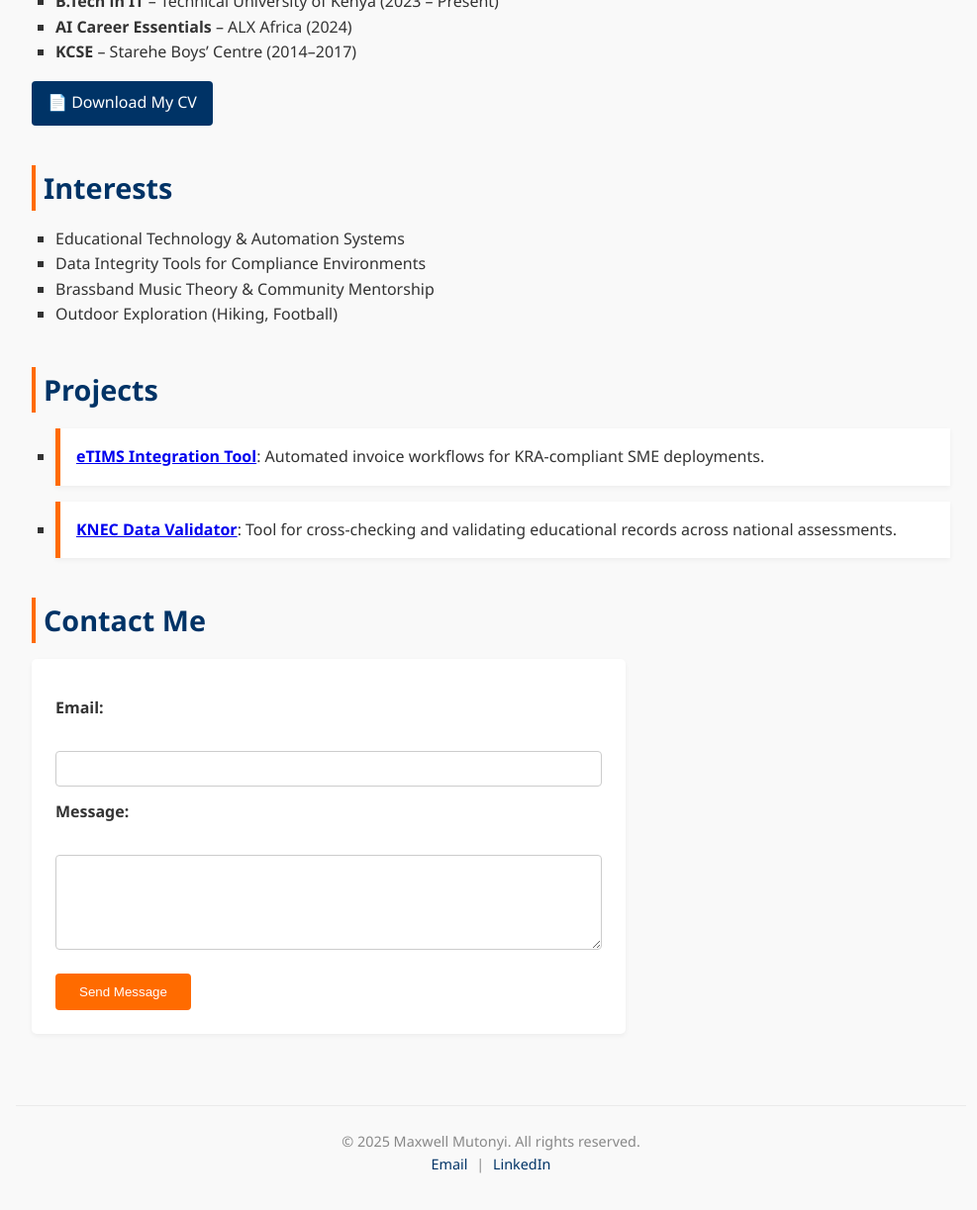
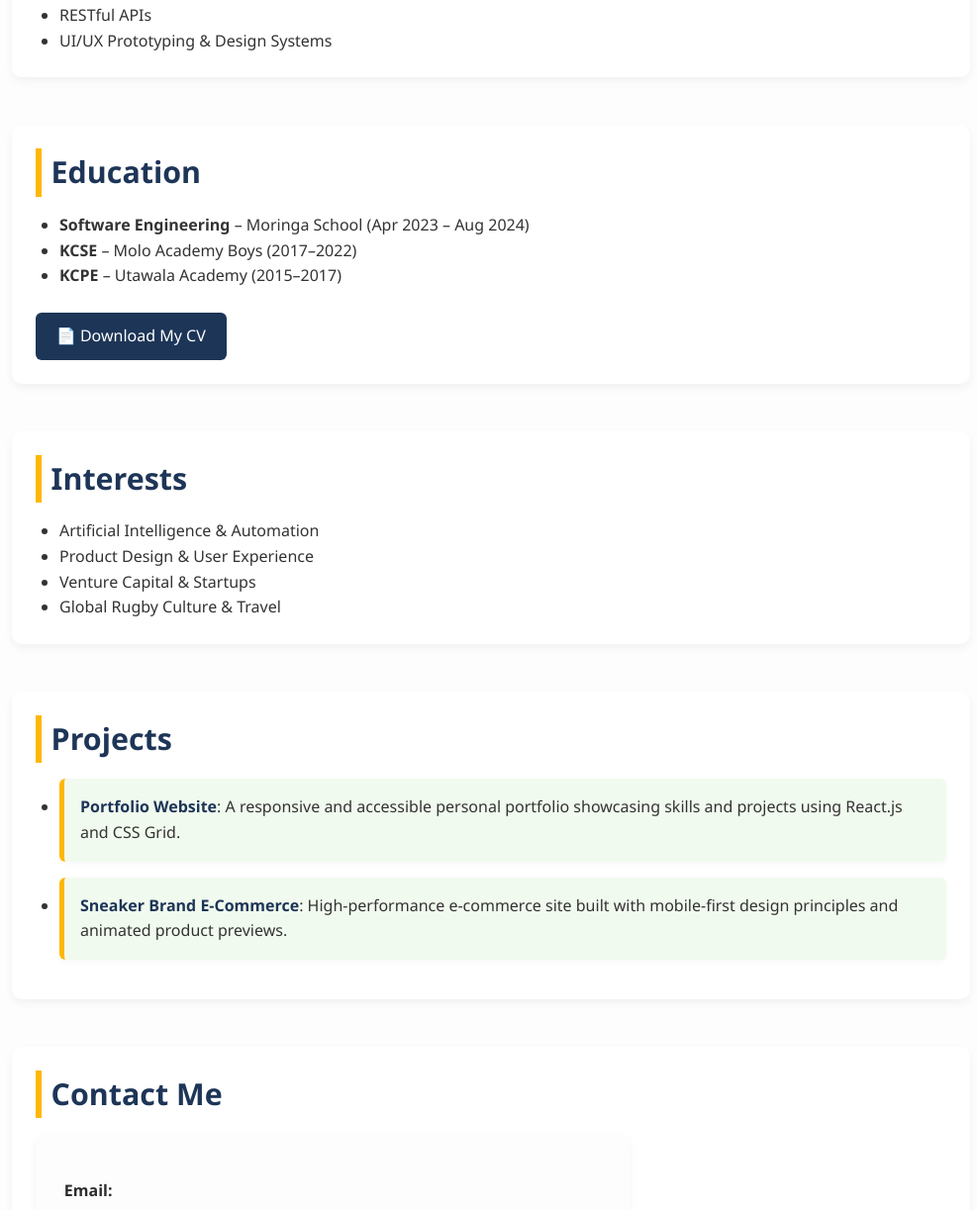
Before and after one commit to Wabosh321/portfolio-maxwell, a plain HTML site: page index.html in a window 1280 px wide. Shown: the part 712-1935 px from the top of the page at 99% size, without its empty margins (144-1131 px from the left). Drawn offline with Linux system fonts and the light colour scheme; a web font is replaced by a local one.

Commit message:
Initial commit: Walter Simekha portfolio

```diff
--- a/index.html
+++ b/index.html
@@ -1,10 +1,10 @@
- <!DOCTYPE html>
+<!DOCTYPE html>
 <html lang="en">
 <head>
   <meta charset="UTF-8" />
   <meta name="viewport" content="width=device-width, initial-scale=1.0" />
-  <meta name="author" content="Maxwell Wabomba Mutonyi" />
-  <title>Maxwell Mutonyi | Portfolio</title>
+  <meta name="author" content="Walter Peter Simekha" />
+  <title>Walter Simekha | Portfolio</title>
   <link rel="stylesheet" href="styles/main.css" />
   <link rel="preconnect" href="https://fonts.googleapis.com">
   <link href="https://fonts.googleapis.com/css2?family=Segoe+UI&display=swap" rel="stylesheet">
@@ -12,8 +12,8 @@
 
 <body>
   <header>
-    <h1>Maxwell Wabomba Mutonyi</h1>
-    <p>Information Technology Student • Automation Specialist • Technologist</p>
+    <h1>Walter Peter Simekha</h1>
+    <p>Junior Software Developer • UI/UX Enthusiast • Innovator</p>
     <nav>
       <ul>
         <li><a href="#about">About</a></li>
@@ -30,37 +30,38 @@
     <section id="about">
       <h2>About Me</h2>
       <p>
-        I'm Maxwell Wabomba Mutonyi, a mission-driven technologist trained under ICAO-aligned aviation compliance standards and currently pursuing a B.Tech in Information Technology at the Technical University of Kenya. I build high-performance automation systems, educational tech tools, and enterprise-grade scripts.
+        I’m Walter Simekha, a passionate and versatile Junior Software Developer driven by curiosity and a constant thirst for innovation. I specialize in responsive front-end development using modern frameworks like React.js and have experience collaborating with clients to deliver customized, performance-focused solutions. My goal is to build seamless digital experiences that are both beautiful and scalable.
       </p>
     </section>
 
     <section id="languages">
-      <h2>Programming Languages</h2>
+      <h2>Programming Languages & Tools</h2>
       <ul>
-        <li>Python (Advanced – Automation, Scripting, Bot Dev)</li>
-        <li>C# (Intermediate)</li>
-        <li>HTML5 / CSS3 (Strong Proficiency)</li>
-        <li>PHP (Basic)</li>
+        <li>HTML5, CSS3 (Flexbox, Grid)</li>
+        <li>JavaScript (ES6+)</li>
+        <li>React.js</li>
+        <li>RESTful APIs</li>
+        <li>UI/UX Prototyping & Design Systems</li>
       </ul>
     </section>
 
     <section id="education">
       <h2>Education</h2>
       <ul>
-        <li><strong>B.Tech in IT</strong> – Technical University of Kenya (2023 – Present)</li>
-        <li><strong>AI Career Essentials</strong> – ALX Africa (2024)</li>
-        <li><strong>KCSE</strong> – Starehe Boys’ Centre (2014–2017)</li>
+        <li><strong>Software Engineering</strong> – Moringa School (Apr 2023 – Aug 2024)</li>
+        <li><strong>KCSE</strong> – Molo Academy Boys (2017–2022)</li>
+        <li><strong>KCPE</strong> – Utawala Academy (2015–2017)</li>
       </ul>
-      <a href="assets/pdf/MaxwellMutonyi_CV.pdf" download class="cv-link">📄 Download My CV</a>
+      <a href="assets/pdf/Walter_Simkeha_CV.pdf" download class="cv-link">📄 Download My CV</a>
     </section>
 
     <section id="interests">
       <h2>Interests</h2>
       <ul>
-        <li>Educational Technology & Automation Systems</li>
-        <li>Data Integrity Tools for Compliance Environments</li>
-        <li>Brassband Music Theory & Community Mentorship</li>
-        <li>Outdoor Exploration (Hiking, Football)</li>
+        <li>Artificial Intelligence & Automation</li>
+        <li>Product Design & User Experience</li>
+        <li>Venture Capital & Startups</li>
+        <li>Global Rugby Culture & Travel</li>
       </ul>
     </section>
 
@@ -68,10 +69,10 @@
       <h2>Projects</h2>
       <ul>
         <li>
-          <strong><a href="https://github.com/yourusername/etims-integration" target="_blank">eTIMS Integration Tool</a></strong>: Automated invoice workflows for KRA-compliant SME deployments.
+          <strong><a href="https://github.com/WalterSimekha/portfolio-site" target="_blank">Portfolio Website</a></strong>: A responsive and accessible personal portfolio showcasing skills and projects using React.js and CSS Grid.
         </li>
         <li>
-          <strong><a href="https://github.com/yourusername/knec-data-validator" target="_blank">KNEC Data Validator</a></strong>: Tool for cross-checking and validating educational records across national assessments.
+          <strong><a href="https://github.com/WalterSimekha/ecommerce-sneaker-shop" target="_blank">Sneaker Brand E-Commerce</a></strong>: High-performance e-commerce site built with mobile-first design principles and animated product previews.
         </li>
       </ul>
     </section>
@@ -89,10 +90,9 @@
   </main>
 
   <footer>
-    <p>&copy; 2025 Maxwell Mutonyi. All rights reserved.</p>
+    <p>&copy; 2025 Walter Simekha. All rights reserved.</p>
     <p>
-      <a href="mailto:maxwellmutonyi@gmail.com">Email</a> |
-      <a href="https://www.linkedin.com/in/mr-wabomba-maxwell-5a8a5630a/" target="_blank">LinkedIn</a>
+      <a href="mailto:waltersimekha@gmail.com">Email</a>
     </p>
   </footer>
 </body>
--- a/styles/main.css
+++ b/styles/main.css
@@ -7,16 +7,16 @@
 
 body {
   font-family: 'Segoe UI', sans-serif;
+  background-color: #fdfdfd;
+  color: #2c2c2c;
   line-height: 1.6;
-  background-color: #f9f9f9;
-  color: #333;
   padding: 0 1rem;
 }
 
-/* Layout & Containers */
+/* Layout */
 header, main, footer {
-  max-width: 960px;
-  margin: 0 auto;
+  max-width: 1000px;
+  margin: auto;
   padding: 2rem 1rem;
 }
 
@@ -24,17 +24,19 @@ header, main, footer {
 header {
   text-align: center;
   padding-bottom: 1rem;
-  border-bottom: 2px solid #eaeaea;
+  border-bottom: 2px solid #e8e8e8;
 }
 
 header h1 {
-  font-size: 2.5rem;
-  color: #003366;
+  font-size: 2.8rem;
+  color: #1d3557;
+  font-weight: 700;
 }
 
 header p {
-  font-size: 1.1rem;
-  color: #666;
+  font-size: 1.2rem;
+  color: #457b9d;
+  margin-top: 0.3rem;
 }
 
 /* Navigation */
@@ -43,116 +45,142 @@ nav ul {
   justify-content: center;
   list-style: none;
   flex-wrap: wrap;
-  margin-top: 1rem;
+  margin-top: 1.5rem;
+  gap: 15px;
 }
 
-nav ul li {
-  margin: 0 10px;
+nav ul li a {
+  text-decoration: none;
+  color: #1d3557;
+  font-weight: 600;
+  padding: 0.4rem 0.8rem;
+  border-radius: 6px;
+  transition: background 0.3s ease, color 0.3s ease;
 }
 
-nav a {
-  text-decoration: none;
-  color: #003366;
-  font-weight: bold;
-  transition: color 0.3s ease;
+nav ul li a:hover {
+  background-color: #a8dadc;
+  color: #ffffff;
 }
 
-nav a:hover {
-  color: #FF6B00;
+/* Section Styling */
+section {
+  margin: 3rem 0;
+  padding: 1.5rem;
+  background: #ffffff;
+  border-radius: 10px;
+  box-shadow: 0 4px 10px rgba(0,0,0,0.05);
+  transition: box-shadow 0.3s ease;
 }
 
-/* Sections */
-section {
-  margin: 2.5rem 0;
+section:hover {
+  box-shadow: 0 6px 20px rgba(0,0,0,0.08);
 }
 
 section h2 {
-  font-size: 1.8rem;
-  color: #003366;
+  font-size: 1.9rem;
+  color: #1d3557;
+  border-left: 6px solid #ffb703;
+  padding-left: 0.6rem;
   margin-bottom: 1rem;
-  border-left: 4px solid #FF6B00;
-  padding-left: 0.5rem;
 }
 
 section ul {
-  list-style-type: square;
+  list-style-type: disc;
   margin-left: 1.5rem;
+  color: #333;
 }
 
 .cv-link {
   display: inline-block;
-  margin-top: 1rem;
-  padding: 0.6rem 1rem;
-  background-color: #003366;
+  margin-top: 1.5rem;
+  padding: 0.7rem 1.3rem;
+  background-color: #1d3557;
   color: #fff;
   text-decoration: none;
-  border-radius: 4px;
+  border-radius: 6px;
+  transition: background 0.3s ease;
 }
 
 .cv-link:hover {
-  background-color: #0055a5;
+  background-color: #457b9d;
 }
 
 /* Projects */
 #projects ul li {
   margin-bottom: 1rem;
-  background: #fff;
   padding: 1rem;
-  border-left: 5px solid #FF6B00;
-  box-shadow: 0 2px 5px rgba(0,0,0,0.05);
+  background-color: #f1faee;
+  border-left: 5px solid #ffb703;
+  border-radius: 6px;
+  box-shadow: 0 2px 6px rgba(0,0,0,0.03);
+}
+
+#projects a {
+  color: #1d3557;
+  font-weight: bold;
+  text-decoration: none;
+}
+
+#projects a:hover {
+  text-decoration: underline;
 }
 
 /* Contact Form */
 form {
-  background-color: #fff;
-  padding: 1.5rem;
-  border-radius: 5px;
-  box-shadow: 0 2px 5px rgba(0,0,0,0.05);
+  background-color: #fdfdfd;
+  padding: 1.8rem;
+  border-radius: 10px;
+  box-shadow: 0 4px 10px rgba(0,0,0,0.05);
   max-width: 600px;
 }
 
 form label {
-  font-weight: bold;
+  font-weight: 600;
   display: block;
-  margin: 0.8rem 0 0.3rem;
+  margin: 1rem 0 0.3rem;
 }
 
 form input,
 form textarea {
   width: 100%;
-  padding: 0.6rem;
+  padding: 0.8rem;
   border: 1px solid #ccc;
-  border-radius: 4px;
+  border-radius: 6px;
+  background-color: #fff;
+  font-size: 1rem;
 }
 
 form button {
-  margin-top: 1rem;
-  padding: 0.7rem 1.5rem;
-  background-color: #FF6B00;
-  color: white;
+  margin-top: 1.2rem;
+  padding: 0.8rem 1.5rem;
+  background-color: #ffb703;
+  color: #000;
   border: none;
-  border-radius: 4px;
+  border-radius: 6px;
+  font-weight: bold;
   cursor: pointer;
   transition: background 0.3s ease;
 }
 
 form button:hover {
-  background-color: #e65500;
+  background-color: #fb8500;
+  color: #fff;
 }
 
 /* Footer */
 footer {
   text-align: center;
+  color: #888;
   font-size: 0.9rem;
-  color: #888;
-  border-top: 1px solid #eaeaea;
+  border-top: 1px solid #e8e8e8;
   padding-top: 1.5rem;
 }
 
 footer a {
-  color: #003366;
+  color: #1d3557;
   text-decoration: none;
-  margin: 0 5px;
+  margin: 0 8px;
 }
 
 footer a:hover {
@@ -160,18 +188,18 @@ footer a:hover {
 }
 
 /* Responsive */
-@media (max-width: 600px) {
+@media (max-width: 640px) {
   nav ul {
     flex-direction: column;
     align-items: center;
   }
 
   header h1 {
-    font-size: 2rem;
+    font-size: 2.2rem;
   }
 
   section h2 {
-    font-size: 1.5rem;
+    font-size: 1.6rem;
   }
 
   form {
```
Also changed, not shown: 1 other file.
